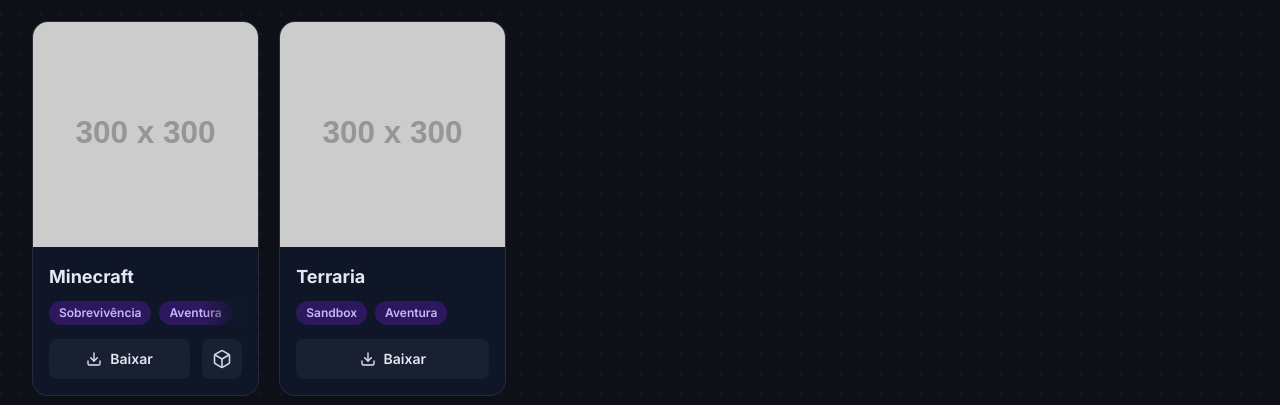
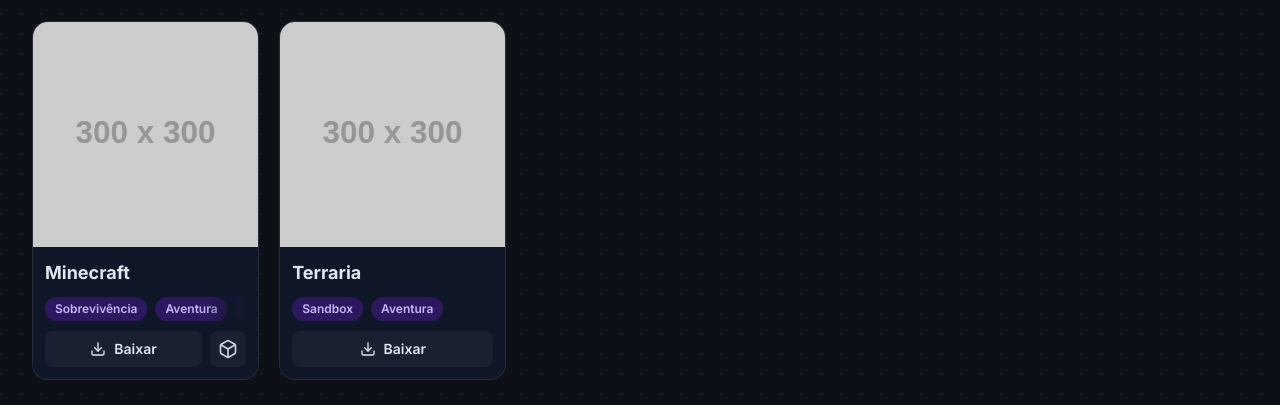
Before and after one commit to driiii2627/test21, a plain HTML site: page index.html in a window 1280 px wide. Shown: the part 547-952 px from the top of the page. Drawn offline with nearby package versions, Linux system fonts and the light colour scheme; placeholder pictures from the web are drawn by us.

Commit message:
Update index.html

```diff
--- a/index.html
+++ b/index.html
@@ -222,7 +222,6 @@
                     <!-- Seção de Jogos em Destaque -->
                     <section>
                         <h2 class="text-3xl font-bold mb-6 section-title" data-translate-key="featured_games_title">Jogos em Destaque</h2>
-                        <!-- MODIFICATION: Adjusted grid for larger cards on PC -->
                         <div id="featured-games-grid" class="grid grid-cols-2 sm:grid-cols-3 md:grid-cols-4 lg:grid-cols-4 xl:grid-cols-5 gap-4 sm:gap-5">
                             <!-- Cards de Destaque serão injetados aqui -->
                         </div>
@@ -231,7 +230,6 @@
                     <!-- Seção de Todos os Jogos -->
                     <section class="mt-16">
                         <h2 class="text-3xl font-bold mb-6 section-title" data-translate-key="all_games_title">Todos os Jogos</h2>
-                        <!-- MODIFICATION: Adjusted grid for larger cards on PC -->
                         <div id="all-games-grid" class="grid grid-cols-2 sm:grid-cols-3 md:grid-cols-4 lg:grid-cols-4 xl:grid-cols-5 2xl:grid-cols-6 gap-4 sm:gap-5">
                             <!-- Cards de Todos os Jogos serão injetados aqui -->
                         </div>
@@ -384,7 +382,7 @@
             }).join('');
 
             const addonsButtonHTML = game.hasAddons
-                ? `<button class="open-addons-btn p-2.5 rounded-lg bg-slate-800/60 hover:bg-slate-700/80 transition-colors flex-shrink-0" data-game-id="${game.id}"><i data-lucide="box" class="w-5 h-5 text-slate-300"></i></button>`
+                ? `<button class="open-addons-btn p-2 rounded-lg bg-slate-800/60 hover:bg-slate-700/80 transition-colors flex-shrink-0" data-game-id="${game.id}"><i data-lucide="box" class="w-5 h-5 text-slate-300"></i></button>`
                 : '';
 
             return `
@@ -392,17 +390,17 @@
                     <div class="relative">
                         <img src="${game.image}" alt="${game.title}" class="w-full aspect-square object-cover" onerror="this.onerror=null;this.src='https://placehold.co/300x300/0D1117/E2E8F0?text=Image+Not+Found';">
                     </div>
-                    <div class="p-4 flex flex-col flex-grow bg-slate-900/80">
+                    <div class="p-3 flex flex-col flex-grow bg-slate-900/80">
                         <div class="flex-grow">
                             <h3 class="font-bold text-lg mb-2 text-primary truncate">${game.title}</h3>
-                            <div class="category-container relative h-7 flex items-center overflow-hidden mb-3">
+                            <div class="category-container relative h-7 flex items-center overflow-hidden mb-2">
                                 <div class="category-list absolute flex items-center gap-2 whitespace-nowrap">
                                     ${categoriesHTML}
                                 </div>
                             </div>
                         </div>
-                        <div class="flex items-center gap-3">
-                            <a href="#" class="w-full flex-grow bg-slate-800/60 hover:bg-slate-700/80 text-primary text-center py-2.5 px-3 rounded-lg font-semibold flex items-center justify-center space-x-2 transition-colors text-sm">
+                        <div class="flex items-center gap-2">
+                            <a href="#" class="w-full flex-grow bg-slate-800/60 hover:bg-slate-700/80 text-primary text-center py-2 px-3 rounded-lg font-semibold flex items-center justify-center space-x-2 transition-colors text-sm">
                                 <i data-lucide="download" class="w-4 h-4"></i>
                                 <span data-translate-key="download_button">${translations[currentLang]?.download_button || 'Baixar'}</span>
                             </a>
@@ -669,4 +667,4 @@
         });
     </script>
 </body>
-</html>
+</ht
```
